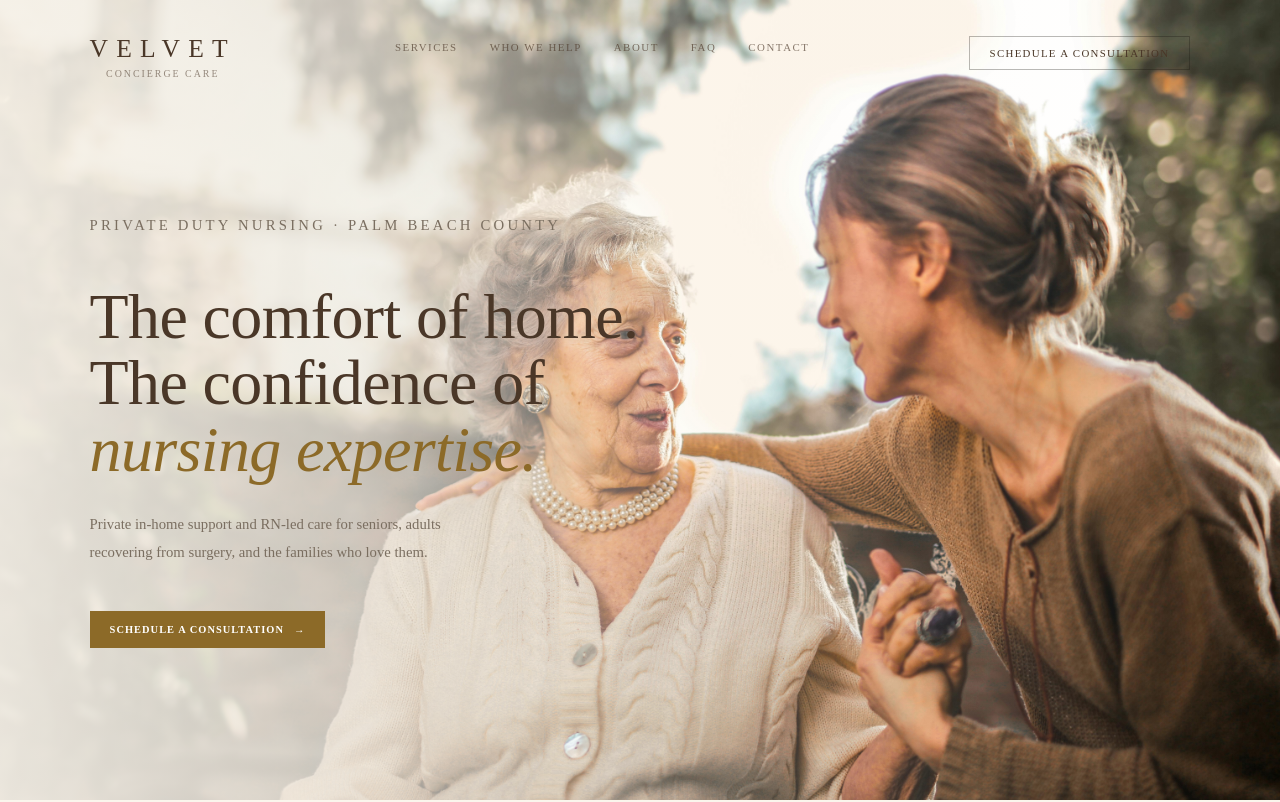
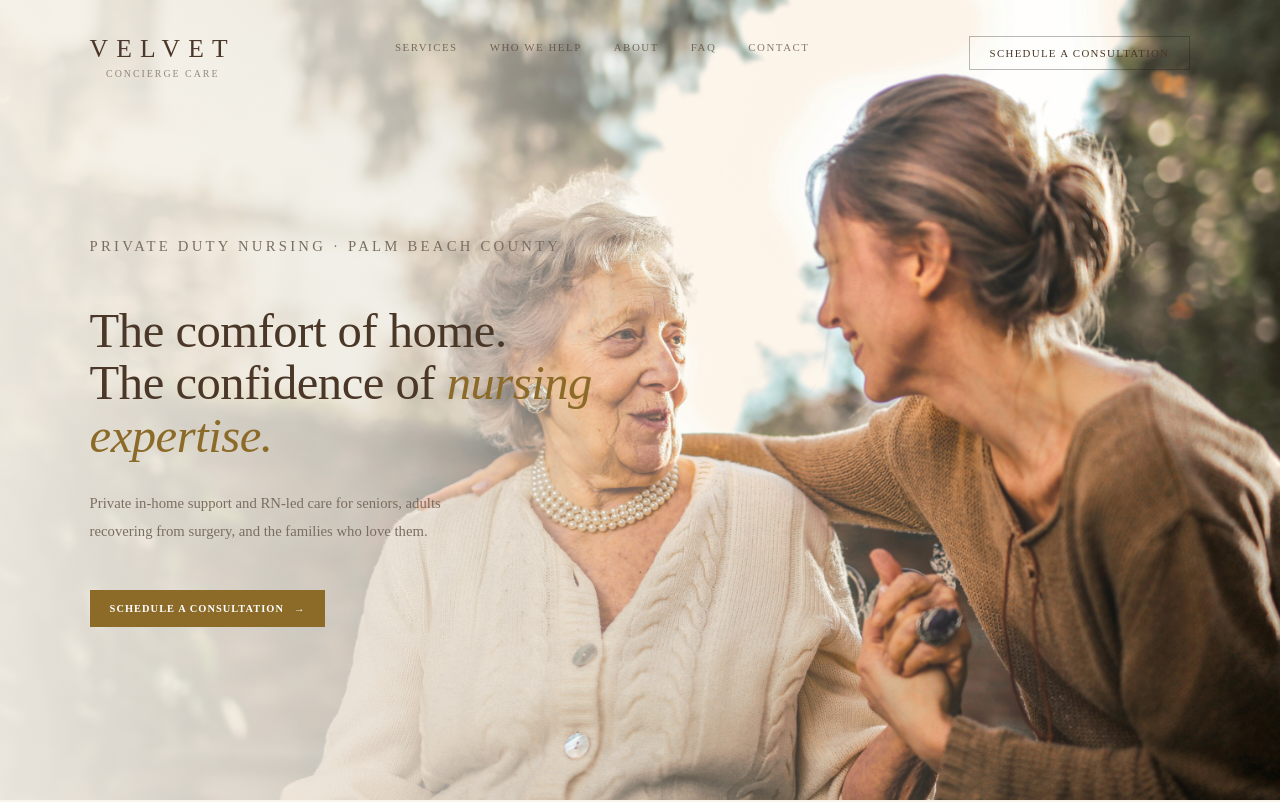
Before and after one commit to wendyservices2011-commits/velvet-concierge-care-v2, a Next.js app: page / in a window 1280 px wide. Shown: the top 802 px of the page. Built offline with nearby package versions, Linux system fonts and the light colour scheme.

Commit message:
Reduce hero headline size so text doesn't overlap photo

```diff
--- a/app/globals.css
+++ b/app/globals.css
@@ -195,8 +195,8 @@ em { color: var(--gold); font-style: italic; }
 
 .heroLeft h1 {
   font-family: var(--font-serif);
-  font-size: clamp(3rem, 5vw, 7rem);
-  line-height: 1.04;
+  font-size: clamp(2.2rem, 3.8vw, 5rem);
+  line-height: 1.08;
   font-weight: 400;
   color: var(--text);
   margin-bottom: 28px;
```
